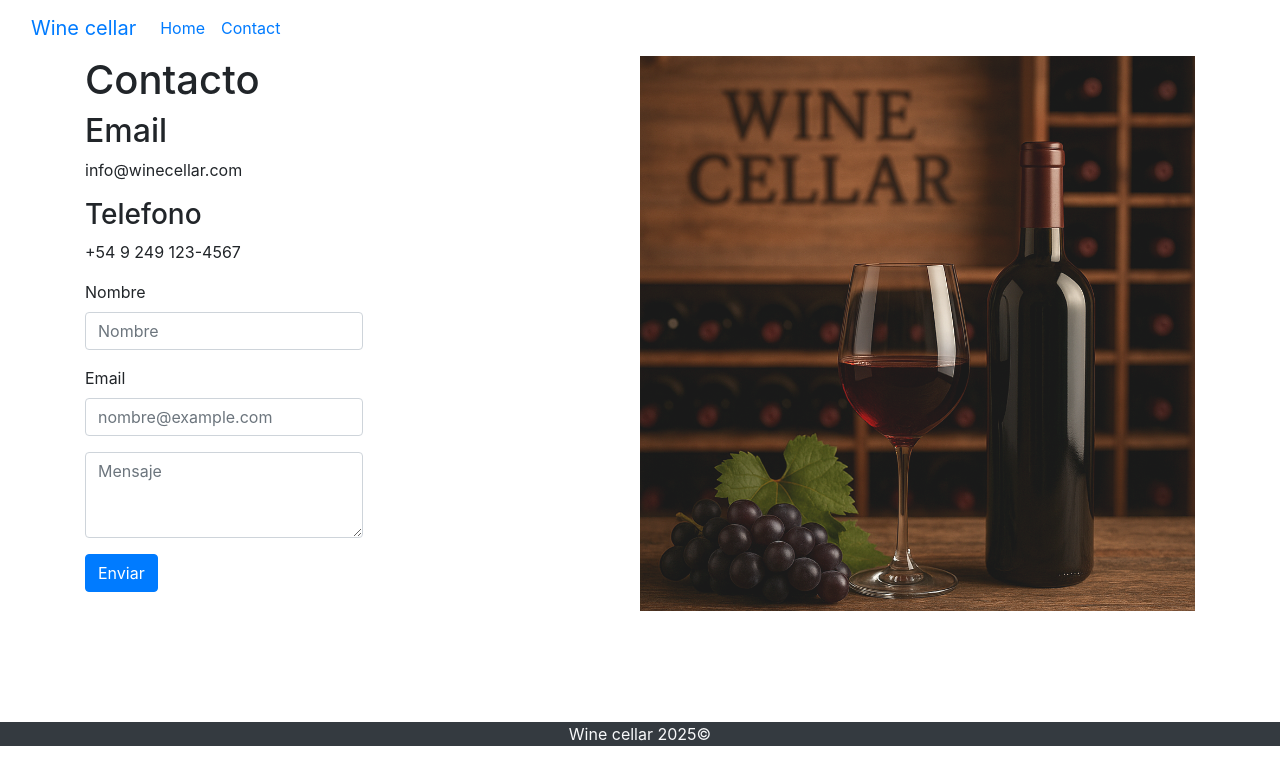
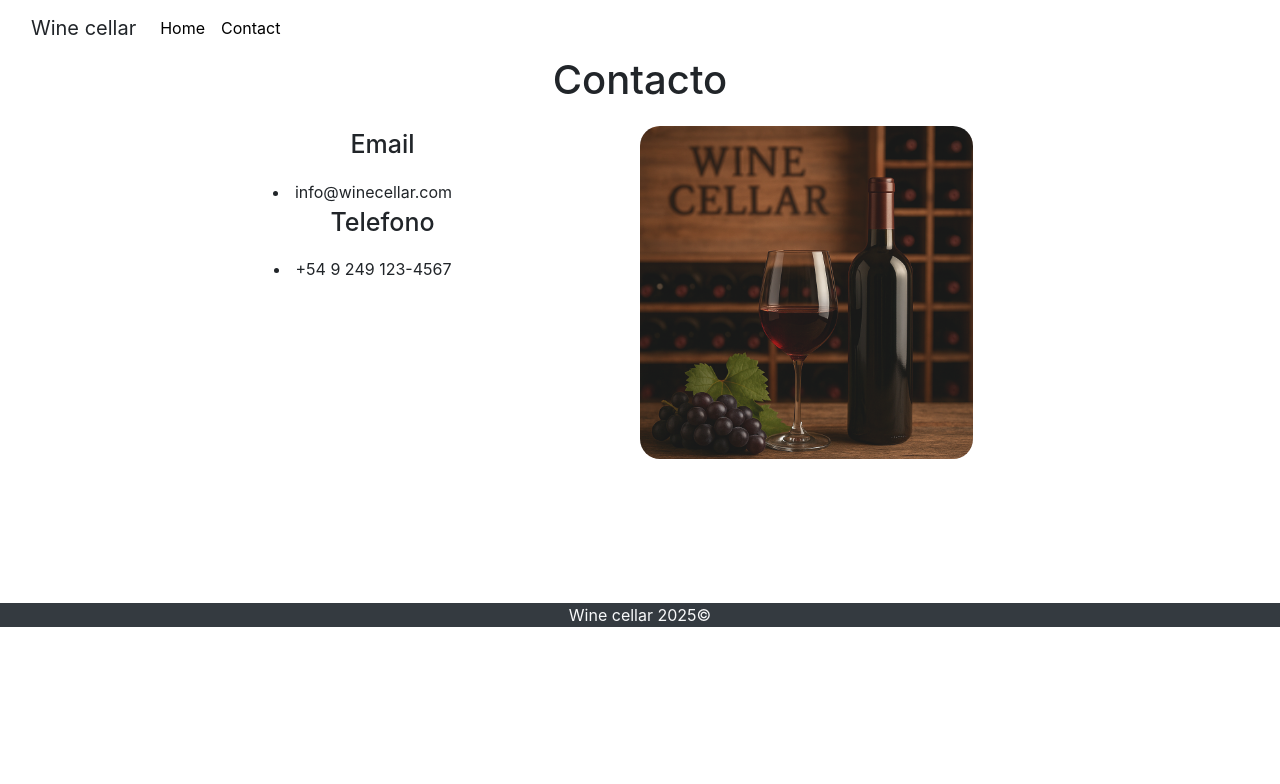
Before and after one commit to izaratedev/Angular, an Angular app in the folder wine-cellar/: page /about in a window 1280 px wide. Shown: the top 784 px of the page. Built offline with nearby package versions, Linux system fonts and the light colour scheme.

Commit message:
ultimas modificaciones

```diff
--- a/wine-cellar/src/app/app.component.html
+++ b/wine-cellar/src/app/app.component.html
@@ -1,6 +1,6 @@
 <nav class="navbar navbar-expand-lg bg-body-tertiary">
   <div class="container-fluid">
-    <a class="navbar-brand" href="#">{{title}}</a>
+    <a class="navbar-brand">{{title}}</a>
     <button class="navbar-toggler" type="button" data-bs-toggle="collapse" data-bs-target="#navbarNav" aria-controls="navbarNav" aria-expanded="false" aria-label="Toggle navigation">
       <span class="navbar-toggler-icon"></span>
     </button>
--- a/wine-cellar/src/app/app.component.scss
+++ b/wine-cellar/src/app/app.component.scss
@@ -0,0 +1,3 @@
+a {
+    color:black;
+}
--- a/wine-cellar/src/app/input-integer/input-integer.component.html
+++ b/wine-cellar/src/app/input-integer/input-integer.component.html
@@ -4,7 +4,7 @@
         <div class="input-group-prepend">
             <button class="btn btn-primary btn-sm" (click)="downQuantity()">-</button>
         </div>
-        <input type="text" class="text-center" [(ngModel)]="quantity"> <!--(keyup)="changeQuantity($event, wine)"  Esto no me anduvo-->
+        <input type="text" class="text-center" [(ngModel)]="quantity"> <!--(keyup)="changeQuantity($event)"  Esto no me anduvo-->
         <div class="input-group-append">
             <button class="btn btn-primary btn-sm" (click)="upQuantity()">+</button>
         </div>
--- a/wine-cellar/src/app/input-integer/input-integer.component.ts
+++ b/wine-cellar/src/app/input-integer/input-integer.component.ts
@@ -43,6 +43,7 @@ export class InputIntegerComponent {
         this.quantityChange.emit(this.quantity);
       }
   }
+
   //Dentro del event esta todo lo que hizo el usuario. El target se refiere a todo el input que estamos editando.
   //Si el keyCode esta entre un 0 y 9 esta bien, sino hay que tirar el event.preventDefault()
   /*
--- a/wine-cellar/src/app/wine-list/wine-list.component.ts
+++ b/wine-cellar/src/app/wine-list/wine-list.component.ts
@@ -64,7 +64,6 @@ export class WineListComponent {
     //Si el stock llega a 0, se esconde el input.
   }
 
-
   maxReached(m: string){
     alert(m);
   }
--- a/wine-cellar/src/app/winecellar-about/winecellar-about.component.html
+++ b/wine-cellar/src/app/winecellar-about/winecellar-about.component.html
@@ -1,25 +1,10 @@
+ <h1>contacto</h1>
 <div class="principal">
     <div class="izq">
-        <h1>contacto</h1>
-        <h2>email</h2>
-        <p>{{Abouts[0].email}}</p>
-        <h3>telefono</h3>
-        <p>{{Abouts[0].phoneNumber}}</p>
-        <!-- Formulario -->
-        <form>
-            <div class="form-group">
-                <label for="exampleFormControlInput1">Nombre</label>
-                <input type="text" class="form-control" id="exampleFormControlInput1" placeholder="Nombre">
-            </div>
-            <div class="form-group">
-                <label for="exampleFormControlInput1">Email</label>
-                <input type="email" class="form-control" id="exampleFormControlInput1" placeholder="nombre@example.com">
-            </div>
-            <div class="form-group">
-                <textarea class="form-control" id="exampleFormControlTextarea1" rows="3" placeholder="Mensaje"></textarea>
-            </div>
-            <button type="submit" class="btn btn-primary">Enviar</button>
-        </form>
+        <ul>email</ul>
+        <li>{{Abouts[0].email}}</li>
+        <ul>telefono</ul>
+        <li>{{Abouts[0].phoneNumber}}</li>
     </div>
     <div class="der">
         <img [src]="fondo" alt="imagen de vino">
--- a/wine-cellar/src/app/winecellar-about/winecellar-about.component.scss
+++ b/wine-cellar/src/app/winecellar-about/winecellar-about.component.scss
@@ -1,21 +1,35 @@
-h1, h2, h3 {
+h1 {
+    text-align: center;
+    font-size: 2.5rem;
+    margin-bottom: 2%;
+}
+
+h1, ul {
     text-transform: capitalize;
 }
+
+ul {
+    font-size: 25px;
+    font-weight: 500;
+}
+
 div.principal {
     display: flex;
-    margin-bottom: 10%;
+    margin-bottom: 13%;
 }
 
 div.principal div {
-    width: 50%;
+    width: 100%;
 }
 
 div.izq {
     justify-content: center;
+    text-align: center;
 }
 
 div.der img{
-    max-width: 100%;
+    max-width: 60%;
     height: 100%;
     opacity: 0.9;
+    border-radius: 20px;
 }
```
